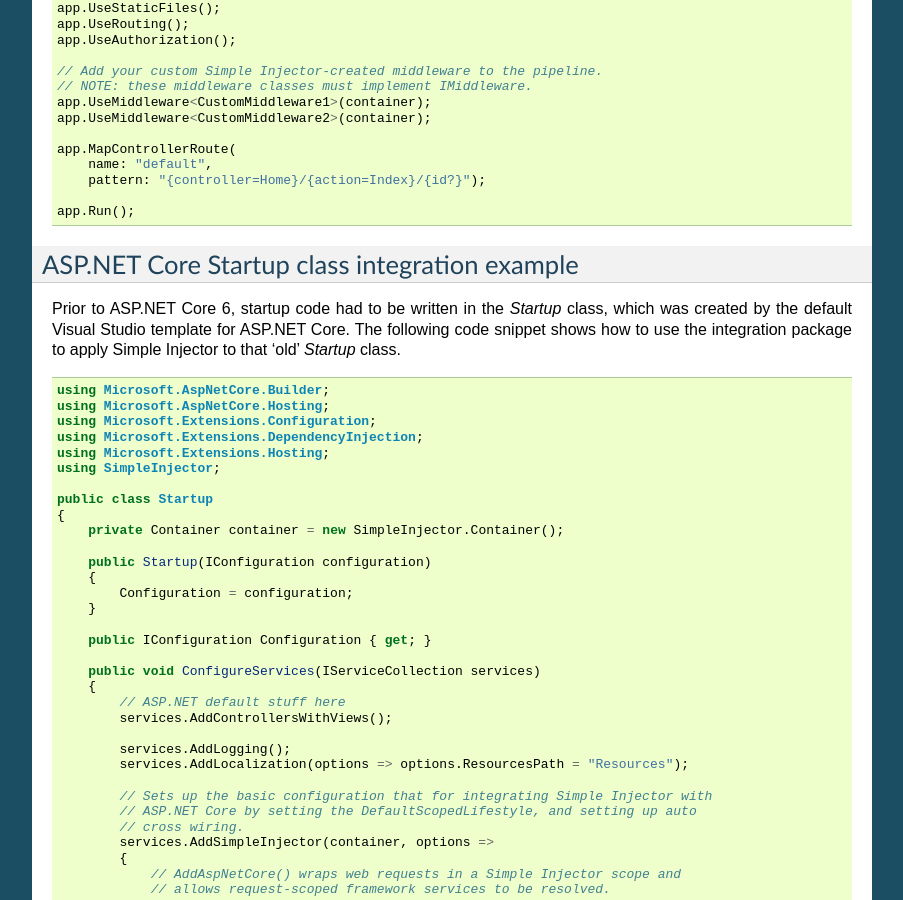
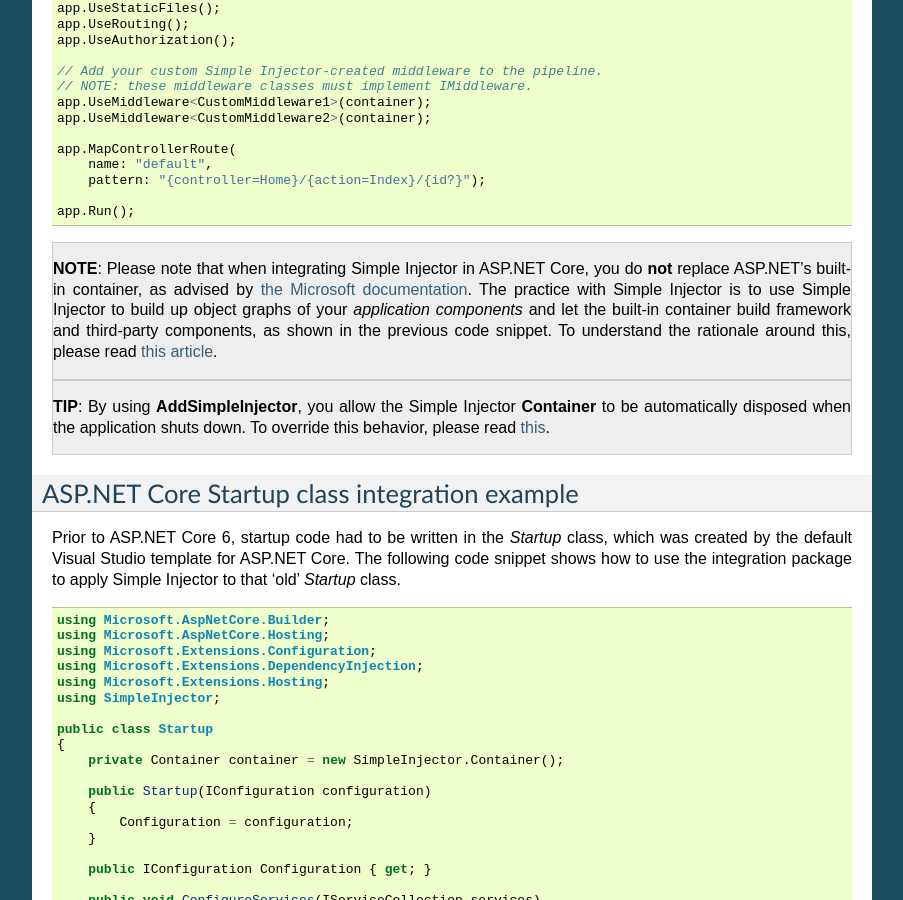
Before and after one commit to simpleinjector/Documentation, a Sphinx documentation site: the page built from source/aspnetintegration.rst, in a window 1280 px wide and 900 px high, scrolled down 1382 px. Shown: the whole window, without its empty margins (198-1101 px from the left). Built offline with Sphinx 7.4.7, drawn with Linux system fonts in a browser that asks for light colours; some of the changed text lies outside the part shown.

Commit message:
Moved note and tip up

```diff
--- a/source/aspnetintegration.rst
+++ b/source/aspnetintegration.rst
@@ -91,6 +91,14 @@ The following code snippet shows how to use the integration package to apply Sim
         pattern: "{controller=Home}/{action=Index}/{id?}");
 
     app.Run();
+
+.. container:: Note
+
+    **NOTE**: Please note that when integrating Simple Injector in ASP.NET Core, you do **not** replace ASP.NET's built-in container, as advised by `the Microsoft documentation <https://docs.microsoft.com/en-us/aspnet/core/fundamentals/dependency-injection#replacing-the-default-services-container>`_. The practice with Simple Injector is to use Simple Injector to build up object graphs of your *application components* and let the built-in container build framework and third-party components, as shown in the previous code snippet. To understand the rationale around this, please read `this article <https://simpleinjector.org/blog/2016/06/whats-wrong-with-the-asp-net-core-di-abstraction/>`_.
+
+.. container:: Note
+
+    **TIP**: By using **AddSimpleInjector**, you allow the Simple Injector **Container** to be automatically disposed when the application shuts down. To override this behavior, please read :ref:`this <disposing-the-container>`.
 
 ASP.NET Core Startup class integration example
 ----------------------------------------------
```
Also changed, not shown: other parts of source/aspnetintegration.rst (+0 -8 lines).
